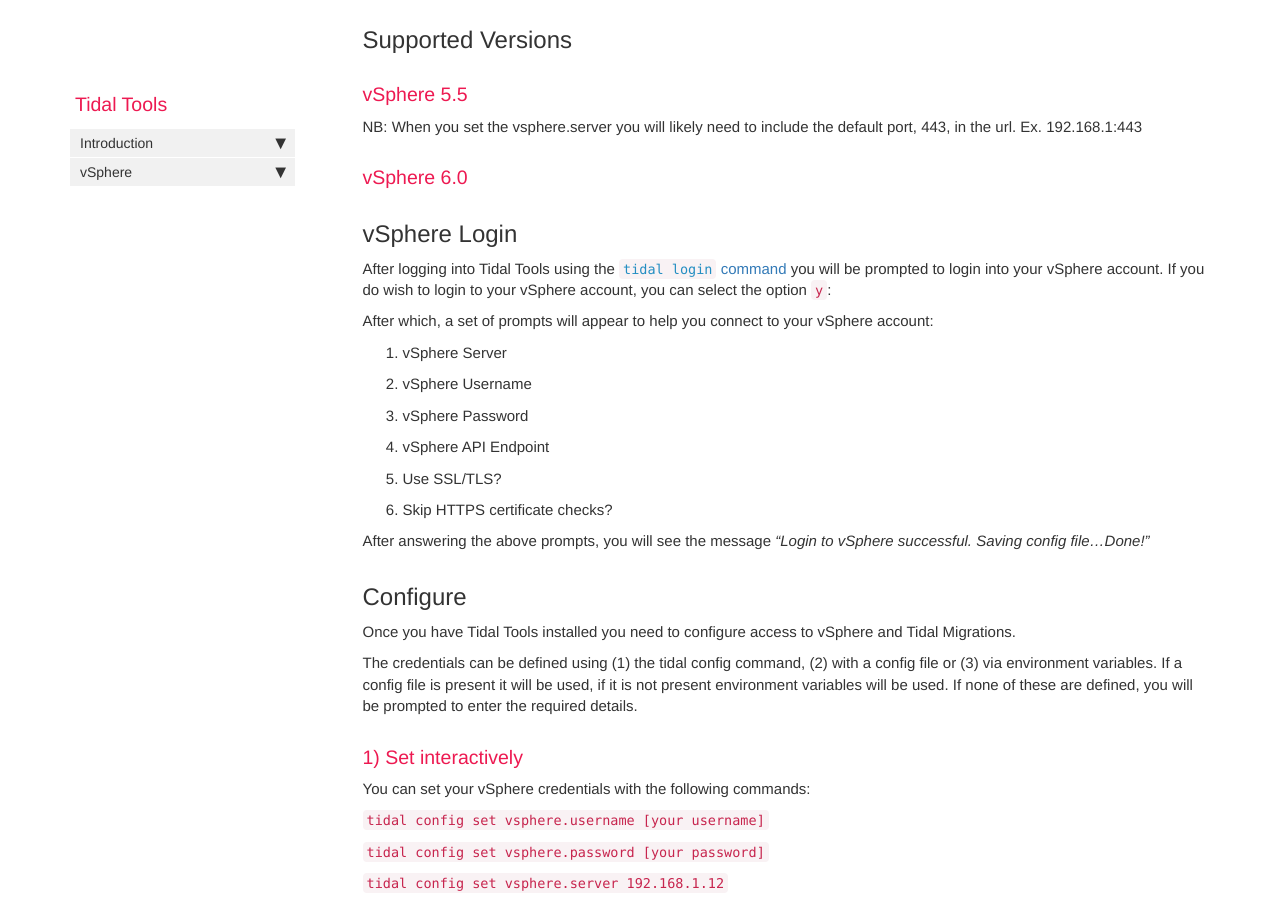
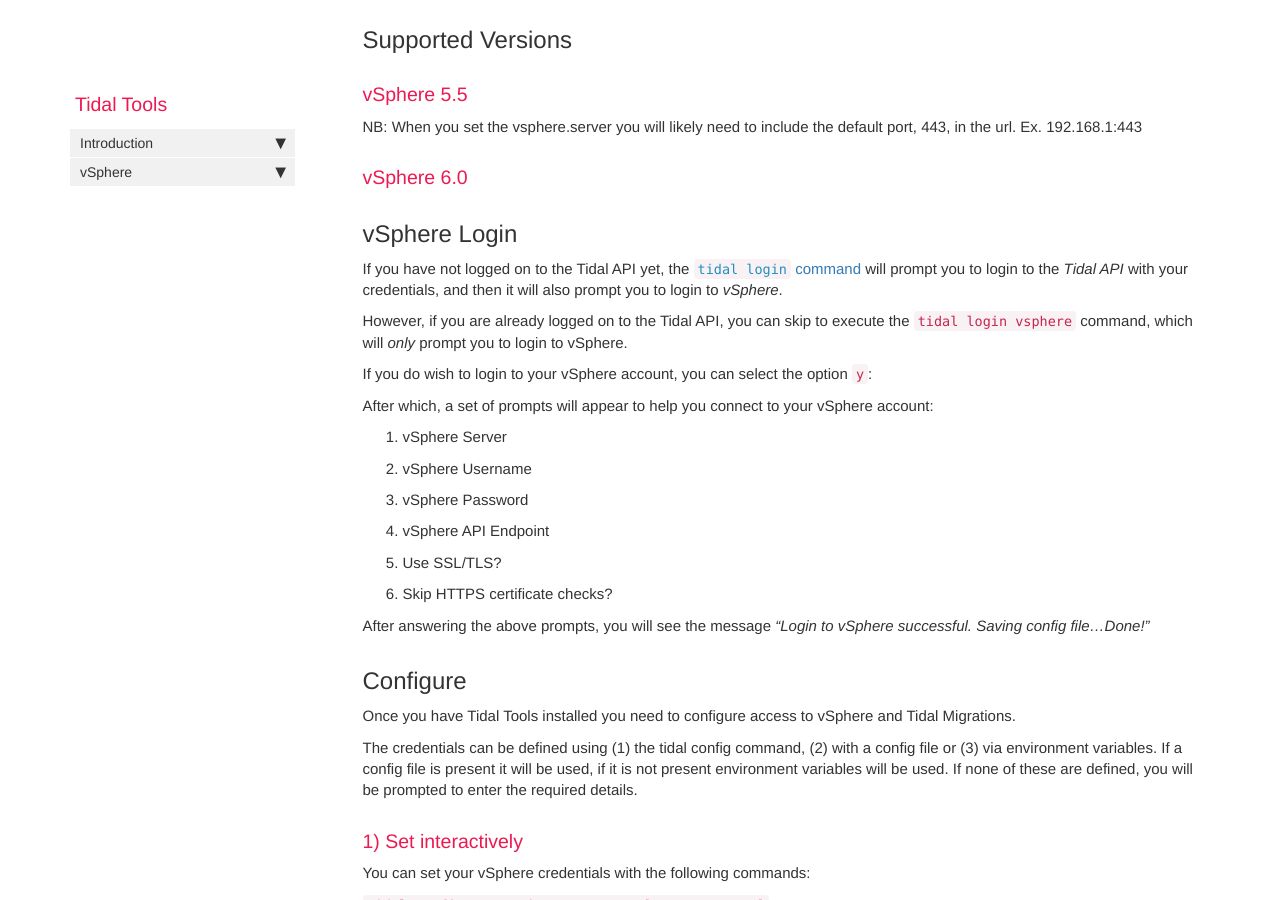
Before and after one commit to tidalmigrations/tidalmigrations.github.io, a Jekyll site: the page built from pages/tidal tools/vsphere.md, in a window 1280 px wide and 900 px high, scrolled down 592 px. Built offline with Jekyll 4.4.1, drawn with Linux system fonts in a browser that asks for light colours; nearby versions of some CDN libraries; comment, search, counter and statistics services are not loaded.

Commit message:
add information about tidal login vs tidal login vsphere commands

```diff
--- a/pages/tidal tools/vsphere.md
+++ b/pages/tidal tools/vsphere.md
@@ -22,7 +22,12 @@ NB: When you set the vsphere.server you will likely need to include the default
 
 ## vSphere Login
 
-After logging into Tidal Tools using the [`tidal login` command](#login) you will be prompted to login into your vSphere account.
+If you have not logged on to the Tidal API yet, the [`tidal login` command](#login) will prompt you to login to the *Tidal API*  with your credentials, and
+then it will also prompt you to login to *vSphere*.
+
+However, if you are already logged on to the Tidal API, you can skip to execute the `tidal login vsphere` command, which will _only_ prompt you to
+login to vSphere.
+
 If you do wish to login to your vSphere account, you can select the option `y`:
 
 After which, a set of prompts will appear to help you connect to your vSphere account:
```
